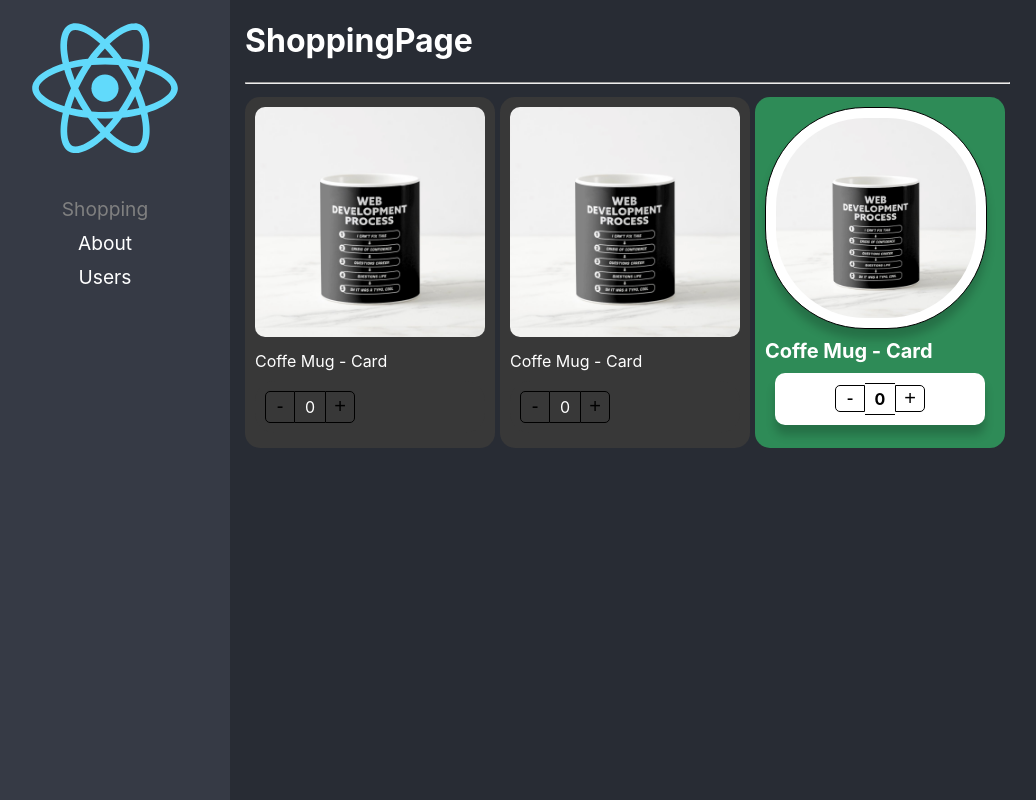
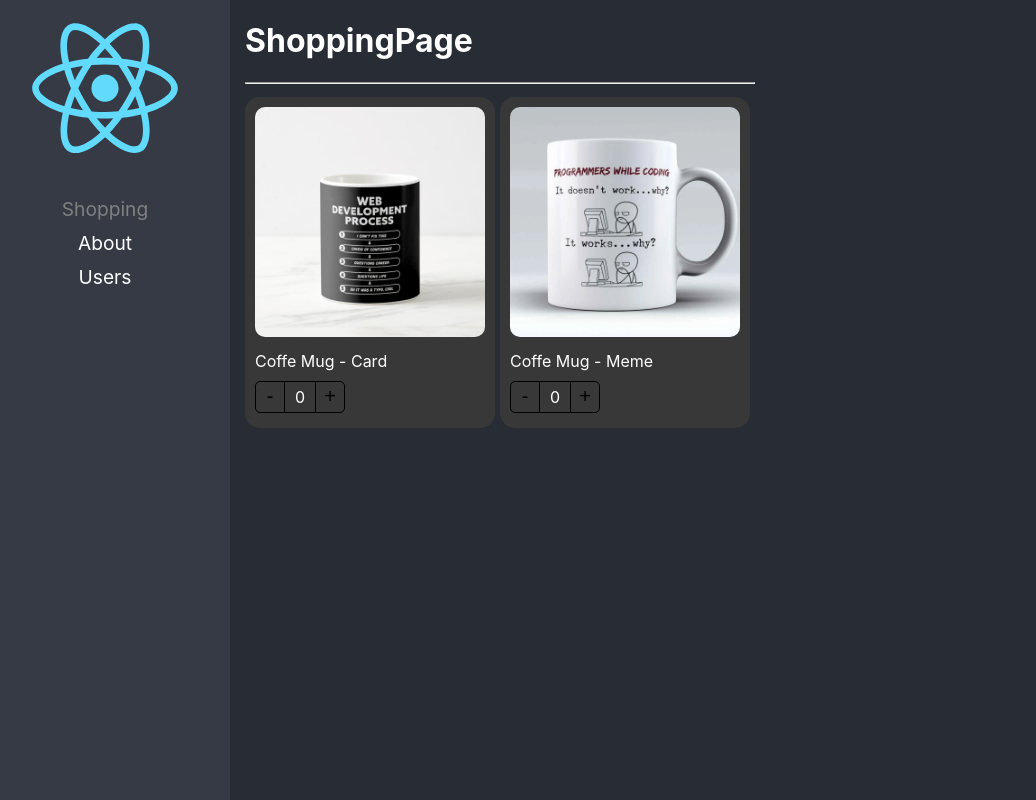
Before and after one commit to JimboJ10/react-adv, a React (Create React App) app: page /home in a window 1280 px wide. Shown: the whole page, without its empty margins (20-1056 px from the left). Built offline with nearby package versions, Linux system fonts and the light colour scheme.

Commit message:
Control props implementado

```diff
--- a/src/02-patrones-componente/components/ProductCard.tsx
+++ b/src/02-patrones-componente/components/ProductCard.tsx
@@ -8,8 +8,8 @@
 
 const { Provider } = ProductContext;
 
-export const ProductCard = ({ children, product, className, style }:ProductCardProps) => {
-    const { counter, incraseBy } = useProduct();
+export const ProductCard = ({ children, product, className, style, onChange, value }:ProductCardProps) => {
+    const { counter, incraseBy } = useProduct({onChange, product, value});
   return (
     <Provider value={{product, counter, incraseBy}}>
         <div className={`${styles.productCard} ${className}`}
--- /dev/null
+++ b/src/02-patrones-componente/data/products.ts
@@ -0,0 +1,15 @@
+import { Product } from "../interfaces/interfaces";
+
+const product1 = {
+  id: '1',
+  title: 'Coffe Mug - Card',
+  img: './coffee-mug.png'
+}
+
+const product2 = {
+  id: '2',
+  title: 'Coffe Mug - Meme',
+  img: './coffee-mug2.png'
+}
+
+export const products:Product[] = [product1, product2];
--- a/src/02-patrones-componente/hooks/useProduct.ts
+++ b/src/02-patrones-componente/hooks/useProduct.ts
@@ -1,15 +1,35 @@
-import { useState } from "react";
+import { useEffect, useRef, useState } from "react";
+import { onChangeArgs, Product } from "../interfaces/interfaces";
 
-export const useProduct = () => {
+interface useProductArgs {
+  product: Product,
+  onChange?: ( args:onChangeArgs) => void;
+  value?: number;
+}
 
-    const [counter, setCounter] = useState(0);
+export const useProduct = ({onChange, product, value = 0}:useProductArgs) => {
 
-    const incraseBy = (value:number) => {
-        setCounter((prev) => {
-            if (prev + value < 0) return 0;
-            return prev + value;
-        })
+  const [counter, setCounter] = useState(value);
+
+  const isController = useRef(!!onChange);
+
+  const incraseBy = (value:number) => {
+
+    if (isController.current) {
+      const newValue = Math.max(counter + value, 0);
+      return onChange!({count: newValue, product});
     }
+
+    const newValue = Math.max(counter + value, 0);
+    setCounter( newValue);
+
+    onChange && onChange({count: newValue, product});
+
+  }
+
+  useEffect(() => {
+    setCounter(value);
+  }, [value])
 
   return {
     counter,
--- /dev/null
+++ b/src/02-patrones-componente/hooks/useShoppingCart.ts
@@ -0,0 +1,42 @@
+import { useState } from "react";
+import { Product, ProductInCart } from "../interfaces/interfaces";
+
+export const useShoppingCart = () => {
+
+    const [shoppingCart, setShoppingCart] = useState<{ [key:string]:ProductInCart}>({});
+
+    const handleProudctCountChange = ({count, product}:{count:number, product:Product}) => {
+    // console.log(count, product);
+
+        setShoppingCart( oldShoppingCart => {
+
+          const productInCart:ProductInCart = oldShoppingCart[product.id] || {...product, count: 0};
+
+            if(Math.max(count, 0) > 0){
+                return {
+                    ...oldShoppingCart,
+                    [product.id]: {...product, count}
+                }
+            }
+
+            const { [product.id]:toDelete, ...rest} = oldShoppingCart;
+            return rest;
+
+            // if (count === 0) {
+            //   const { [product.id]:toDelete, ...rest } = oldShoppingCart;
+            //   return rest;
+            // }
+
+            // return {
+            //   ...oldShoppingCart,
+            //   [product.id]: { ...product, count }
+            // }
+        })
+    }
+
+
+  return {
+    handleProudctCountChange,
+    shoppingCart,
+  }
+}
--- a/src/02-patrones-componente/pages/ShoppingPage.tsx
+++ b/src/02-patrones-componente/pages/ShoppingPage.tsx
@@ -1,16 +1,15 @@
 import { ProductButtons } from "../components/ProductButtons"
-import { ProductCard, ProductCardHoc } from "../components/ProductCard"
+import { ProductCard } from "../components/ProductCard"
 import { ProductImage } from "../components/ProductImage"
 import { ProductTile } from "../components/ProductTitle"
 import '../styles/custom-styles.css'
-
-const product = {
-  id: '1',
-  title: 'Coffe Mug - Card',
-  img: './coffee-mug.png'
-}
+import { useShoppingCart } from "../hooks/useShoppingCart"
+import { products } from "../data/products"
 
 export const ShoppingPage = () => {
+
+  const { handleProudctCountChange, shoppingCart  } = useShoppingCart()
+
   return (
     <div>
         <h1>ShoppingPage</h1>
@@ -22,73 +21,44 @@
             flexWrap: 'wrap',
           }}
         >
-          <ProductCard product={product} className="bg-dark" >
-            <ProductCardHoc.Image className="custom-image" />
-            <ProductCardHoc.Title className="text-white" />
-            <ProductCardHoc.Buttons className="custom-buttons" />
-          </ProductCard>
+          {
+            products.map(product => (
+              <ProductCard
+                key={product.id}
+                product={product}
+                className="bg-dark"
+                onChange={handleProudctCountChange}
+                value={shoppingCart[product.id]?.count || 0}
+              >
+                <ProductImage className="custom-image" />
+                <ProductTile className="text-white" />
+                <ProductButtons className="custom-buttons" />
+              </ProductCard>
+            ))
+          }
 
-          <ProductCard product={product} className="bg-dark" >
-            <ProductImage className="custom-image" />
-            <ProductTile className="text-white" />
-            <ProductButtons className="custom-buttons" />
-          </ProductCard>
-
-          <ProductCard product={product}
-            style={{
-              backgroundColor: 'seagreen',
-            }}
-          >
-            <ProductImage
-              style={{
-                width: 200,
-                objectFit: 'cover',
-                borderRadius: 100,
-                margin: '10px 20px',
-                display: 'flex',
-                justifyContent: 'center',
-                alignItems: 'center',
-                backgroundColor: 'white',
-                border: '1px solid black',
-                boxShadow: '0px 10px 10px rgba(0,0,0,0.2)',
-                marginBottom: 10,
-                marginTop: 10,
-                marginLeft: 10,
-                marginRight: 10,
-                padding: 10,
-                cursor: 'pointer',
-                transition: 'all 0.3s ease-in-out',
-
-              }}
-            />
-            <ProductTile style={{
-              color: 'white',
-              fontSize: 20,
-              fontWeight: 'bold',
-            }} />
-            <ProductButtons style={{
-              backgroundColor: 'white',
-              color: 'black',
-              fontSize: 20,
-              fontWeight: 'bold',
-              padding: 10,
-              borderRadius: 10,
-              cursor: 'pointer',
-              transition: 'all 0.3s ease-in-out',
-              boxShadow: '0px 10px 10px rgba(0,0,0,0.2)',
-              marginBottom: 10,
-              marginTop: 10,
-              marginLeft: 10,
-              marginRight: 10,
-              margin: '10px 20px',
-              display: 'flex',
-              justifyContent: 'center',
-              alignItems: 'center',
-
-            }} />
-          </ProductCard>
         </div>
 
+        <div className="shopping-cart">
+          {
+            Object.entries(shoppingCart).map(([key, product]) => (
+              <ProductCard
+                key={key}
+                product={product}
+                className="bg-dark"
+                style={{
+                  width: '100px'
+                }}
+                value={product.count}
+                onChange={handleProudctCountChange}
+              >
+                <ProductImage className="custom-image" />
+                {/* <ProductTile className="text-white" /> */}
+                <ProductButtons className="custom-buttons" />
+              </ProductCard>
+            ))
+          }
+        </div>
     </div>
   )
 }
--- a/src/02-patrones-componente/styles/custom-styles.css
+++ b/src/02-patrones-componente/styles/custom-styles.css
@@ -16,5 +16,10 @@
     background-color: rgb(56, 56, 56);
     color: white;
     border-radius: 20px;
-    padding: 10px;
 }
+
+.shopping-cart {
+    position: fixed;
+    top: 0px;
+    right: 10px;
+}
```
Also changed, not shown: src/02-patrones-componente/interfaces/interfaces.ts (+11 -0 lines), public/coffee-mug2.png (added).
